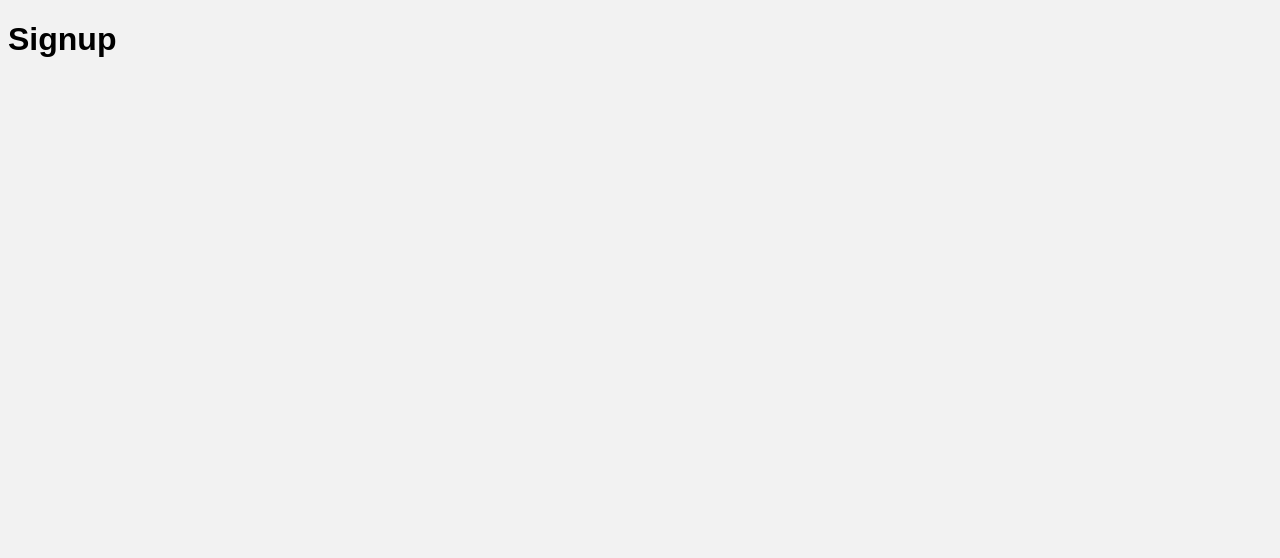
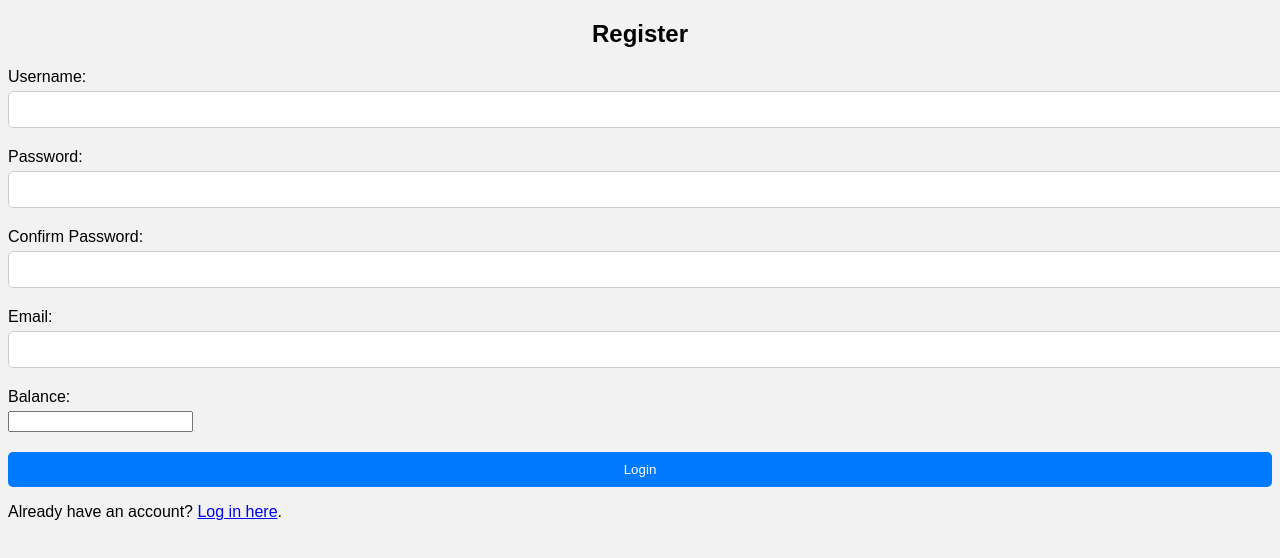
Before and after one commit to Adinakallus/FullStack3, a plain HTML site: page HTML/Register.html in a window 1280 px wide. Drawn offline with Linux system fonts and the light colour scheme.

Commit message:
Register

```diff
--- a/HTML/Register.html
+++ b/HTML/Register.html
@@ -7,6 +7,33 @@
         <link rel="stylesheet" href="../CSS/Styles.css">
     </head>
     <body>
-        <h1>Signup</h1>
-        <script src="../JS/Register.js"></script>
+        <div class="register-container">
+            <h2>Register</h2>
+            <form id="registerForm">
+                <div class="form-group">
+                    <label for="username">Username:</label>
+                    <input type="text" id="username" name="username" required>
+                </div>
+                <div class="form-group">
+                    <label for="password">Password:</label>
+                    <input type="password" id="password" name="password" required>
+                </div>
+                <div class="form-group">
+                    <label for="confirmPassword">Confirm Password:</label>
+                    <input type="password" id="Confirm-password" name="confirmPassword" required>
+                </div>
+                <div class="form-group">
+                    <label for="email">Email:</label>
+                    <input type="text" id="email" name="Email" required>
+                </div>
+                <div class="form-group">
+                    <label for="balance">Balance:</label>
+                    <input type="number" id="balance" name="Balance" required>
+                </div>
+                <button type="submit">Login</button>
+                <p id="loginMessage"></p>
+            </form>
+            <p>Already have an account? <a href="../HTML/Login.html">Log in here</a>.</p>
+        </div>
+         <script src="../JS/Register.js"></script>
     </body>
--- a/JS/UserData.js
+++ b/JS/UserData.js
@@ -16,6 +16,6 @@ function createUser(username, password, email, balance){
     // localStorage.setItem("userLoggedIn", JSON.stringify(userLoggedIn));
     // //window.location.replace("index.html");
     // return false;
-}
+//}
 
 }
```
Also changed, not shown: JS/AuthService.js (+43 -0 lines).
